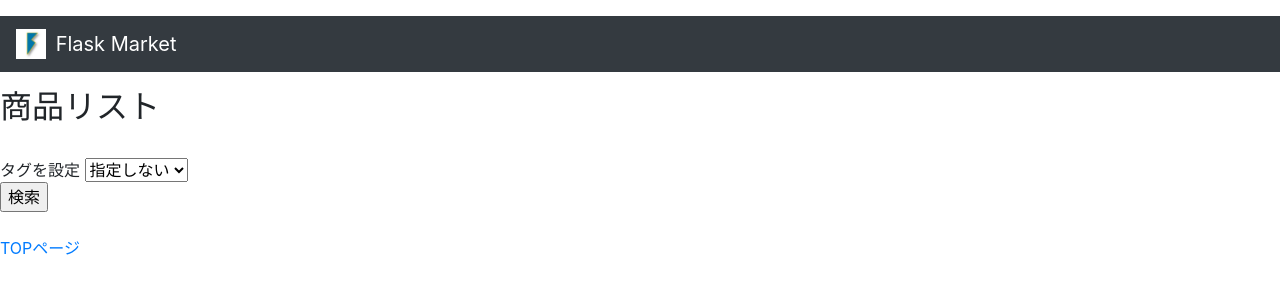
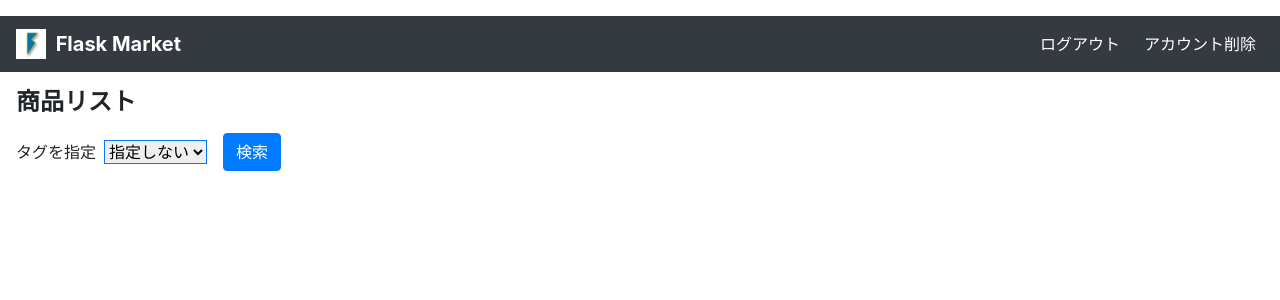
Before and after one commit to HY-nicochichi/HY-Repositry, a Flask app: page /items in a window 1280 px wide. Shown: the top 300 px of the page. Run offline with Flask 3, Linux system fonts and the light colour scheme; the visitor is signed in with stand-in values (Sample User, id 1); some libraries are stand-ins or nearby versions.

Commit message:
3rd bootstrap

```diff
--- a/FlaskMarket/templates/items.html
+++ b/FlaskMarket/templates/items.html
@@ -4,34 +4,50 @@
   商品リスト
 {% endblock %}
 
+{% block navbar %}
+  <ul class="navbar-nav">
+    {% if auth_info['login'] == False %}
+      <li class="nav-item active">
+        <a type="button" class="nav-link mr-2" href="/login">ログイン</a>
+      </li>
+      <li class="nav-item active">
+        <a type="button" class="nav-link" href="/new_user">ユーザー登録</a>
+      </li>
+    {% else %}
+      <li class="nav-item active">
+        <a type="button" class="nav-link mr-2" href="/logout">ログアウト</a>
+      </li>
+      <li class="nav-item active">
+        <a type="button" class="nav-link" href="/delete_user">アカウント削除</a>
+      </li>
+    {% endif %}
+  </ul>
+{% endblock %}
+
 {% block content %}
-    <h2>
-        商品リスト
-    </h2>
-    {% for item in results %}
-        <div>
-            {{item.itemname}} <a href="/description?id={{item.id}}">詳細</a>
-        </div>
-    {% endfor %}
-    <br>
-    <div>
+  <div class="mx-3 mb-3">
+    <h4 class="mb-3">
+      <b>商品リスト</b>
+    </h4>
     <form method="GET">
-            <div>
-                タグを設定  <select name="TAG" required>
+      <div class="d-flex align-items-center">
+        タグを指定
+        <select class="border border-primary ml-2" name="tag" required>
           <option value="None">指定しない</option>
           <option value="fish">鮮魚</option>
           <option value="meat">精肉</option>
           <option value="vegetable">青果</option>
           <option value="other">その他</option>
         </select>
-            </div>
-            <div>
-                <input type="submit" value="検索">
+        <input type="submit" class="btn btn-primary ml-3" value="検索">
       </div>
     </form>
+    <br>
+    {% for item in results %}
+      <div class="mb-3 px-3 py-2 col-sm-9 col-md-7 col-lg-5 bg-light border d-flex align-items-center">
+        <a class="btn btn-info btn-right mr-2" href="/description?id={{item.id}}">見る</a>
+        {{item.itemname}} ({{item.price}}円)
       </div>
-    <br>
-    <div>
-        <a href="/">TOPページ</a>
+    {% endfor %}
   </div>
 {% endblock %}
--- a/FlaskMarket/templates/layout.html
+++ b/FlaskMarket/templates/layout.html
@@ -21,12 +21,12 @@
   <nav class="navbar navbar-expand-sm navbar-dark bg-dark mt-3 mb-3">
     <a class="navbar-brand" href="/">
       <img src="../static/assets/image/icon.png" width="30" height="30" class="d-inline-block align-top mr-1" alt="">
-      Flask Market
+      <b>Flask Market</b>
     </a>
     <button class="navbar-toggler" type="button" data-toggle="collapse" data-target="#NavBarContent" aria-controls="NavBarContent" aria-expanded="false" aria-label="Toggle navigation">
       <span class="navbar-toggler-icon"></span>
     </button>
-    <div class="collapse navbar-collapse justify-content-end">
+    <div class="collapse navbar-collapse justify-content-end" id="NavBarContent">
       {% block navbar %}
       {% endblock %}
     </div>
--- a/FlaskMarket/views2.py
+++ b/FlaskMarket/views2.py
@@ -1,4 +1,5 @@
 from flask import Blueprint, render_template, redirect, request, session
+from models1 import User
 from models2 import Item
 
 bp2 = Blueprint('bp2', __name__)
@@ -19,27 +20,32 @@
 
 @bp2.route('/items', methods=['GET'])
 def items():
-    tag = request.args.get(key='TAG', type=str, default='None')
+    auth_info = {'login': False}
+    if 'user' in session:
+        auth_info['login'] = True
+    tag = request.args.get(key='tag', type=str, default='None')
     results = Item.tag_search(tag)
-    return render_template('items.html', results=results)
+    return render_template('items.html', results=results, auth_info=auth_info)
 
 @bp2.route('/description', methods=['GET', 'POST'])
 def description():
+    if 'user' not in session:
+        return redirect('/login')
     if request.method == 'POST':
-        if 'user' not in session:
-            return redirect('/login')
         item = request.form.get('ITEM', type=str)
         session['cart'][item] = 1
         return redirect('/items')
     else:
         id = request.args.get(key='id', type=str)
         item = Item.search_by_id(id)
+        seller = User.search_by_id(item.seller)
         description = {
             'id': id,
             'name': item.itemname,
             'price': item.price,
             'stock': item.stock,
-            'incart': 'user' in session and id in session['cart']
+            'seller': seller.username,
+            'incart': id in session['cart']
         }
     return render_template('description.html', description=description)
 
```
Also changed, not shown: FlaskMarket/templates/description.html (+25 -9 lines), FlaskMarket/templates/index.html (+4 -4 lines), FlaskMarket/templates/login.html (+6 -6 lines), FlaskMarket/templates/new_user.html (+6 -6 lines). Lines whose indentation alone changed are shown as unchanged.
